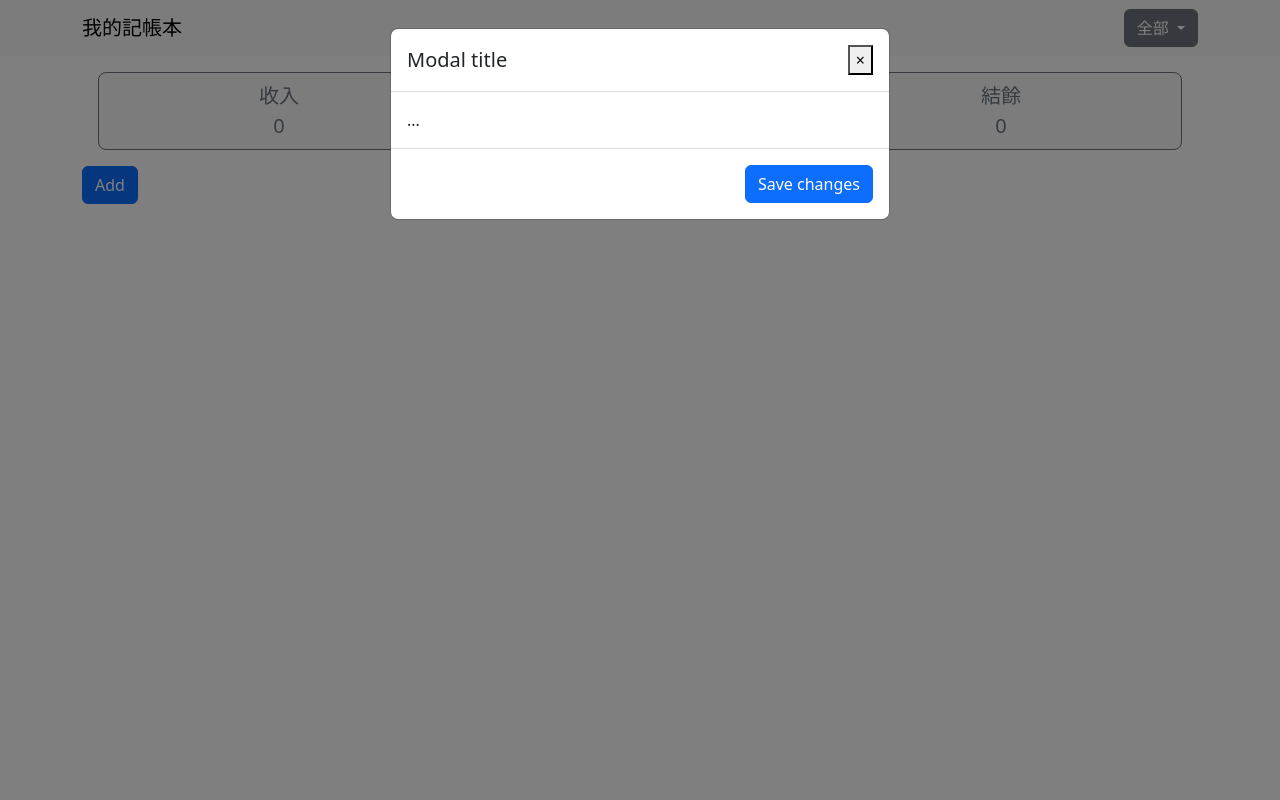
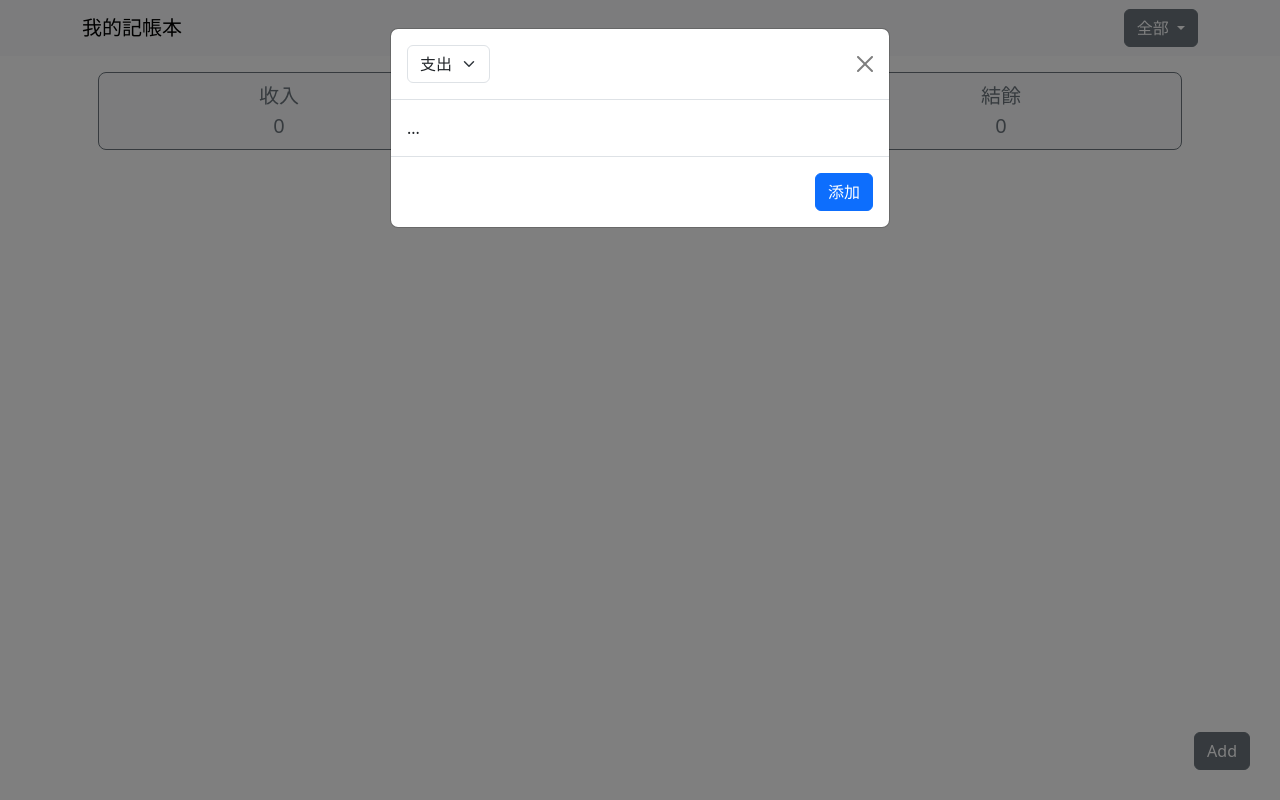
Before and after one commit to ericcheng09/account_book_bs, a plain HTML site: page index.html in a window 1280 px wide. Both pictures are taken after a click on the button "Add". Drawn offline with nearby package versions, Linux system fonts and the light colour scheme.

```diff
--- a/index.html
+++ b/index.html
@@ -49,7 +49,7 @@
                 <div id="card-item"></div>
             </div>
 
-            <button type="button" class="Add btn btn-primary" data-bs-toggle="modal" data-bs-target="#addModal">
+            <button type="button" class="add btn btn-secondary" data-bs-toggle="modal" data-bs-target="#addModal">
                 Add
             </button>
 
@@ -60,16 +60,20 @@
         <div class="modal-dialog" role="document">
             <div class="modal-content">
             <div class="modal-header">
-                <h5 class="modal-title" id="addModalLabel">Modal title</h5>
-                <button type="button" class="close" data-dismiss="modal" aria-label="Close">
-                <span aria-hidden="true">&times;</span>
+                <h5 class="modal-title" id="addModalLabel">
+                <select name="addKind" id="addKind" class="form-select">
+                    <option value="pay" selected>支出
+                    <option value="income">收入
+                </select>
+                </h5>
+                <button type="button" class="btn-close" data-bs-dismiss="modal" aria-label="Close"></button>
                 </button>
             </div>
             <div class="modal-body">
                 ...
             </div>
             <div class="modal-footer">
-                <button type="button" class="btn btn-primary">Save changes</button>
+                <button type="button" class="btn btn-primary">添加</button>
             </div>
             </div>
         </div>
```
